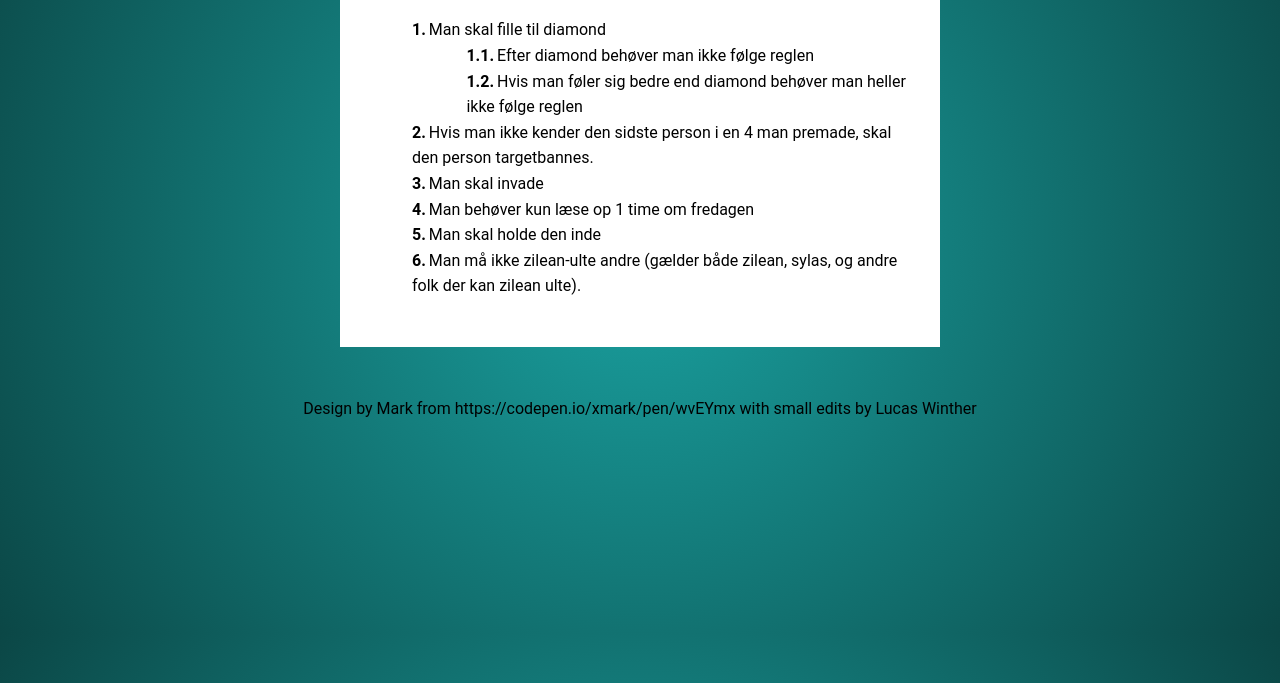
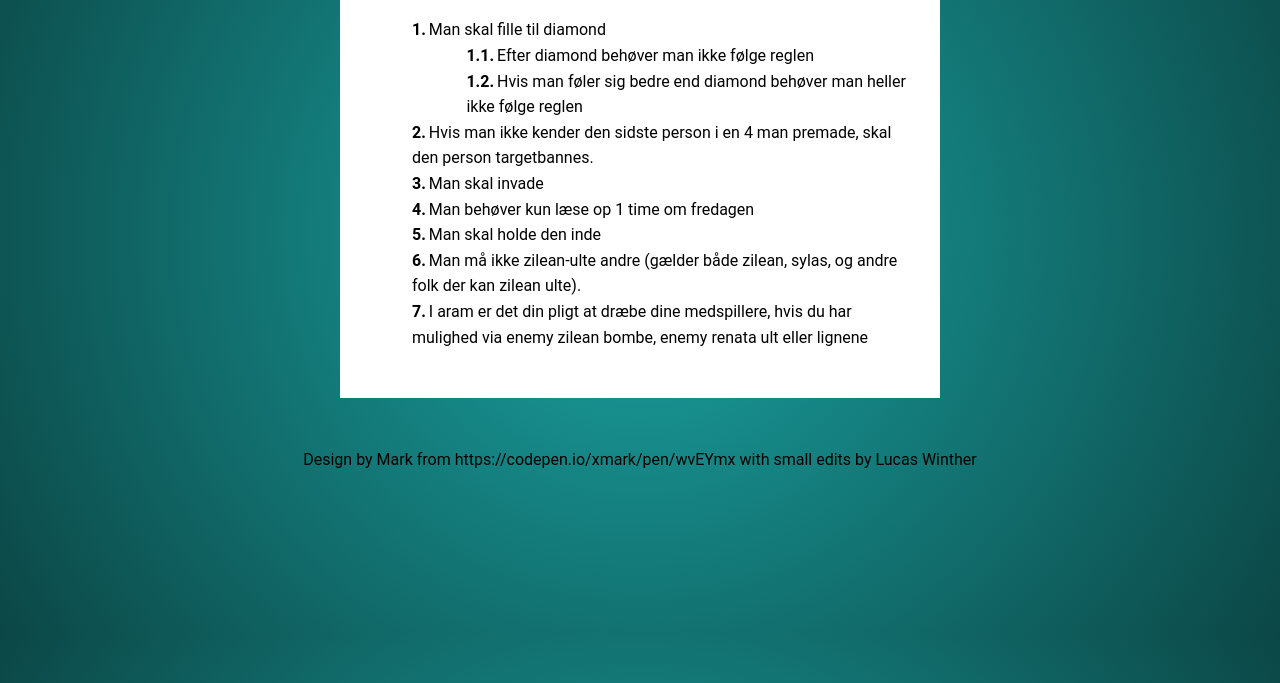
Before and after one commit to StereotypicalCat/reglerne, a plain HTML site: page index.html in a window 1280 px wide. Shown: the part 167-850 px from the top of the page. Drawn offline with Linux system fonts and the light colour scheme.

Commit message:
Aram Funni

```diff
--- a/index.html
+++ b/index.html
@@ -21,6 +21,7 @@
         <li>Man behøver kun læse op 1 time om fredagen</li>
         <li>Man skal holde den inde</li>
         <li>Man må ikke zilean-ulte andre (gælder både zilean, sylas, og andre folk der kan zilean ulte).</li>
+        <li>I aram er det din pligt at dræbe dine medspillere, hvis du har mulighed via enemy zilean bombe, enemy renata ult eller lignene</li>
     </ol>
 </div>
 
```
